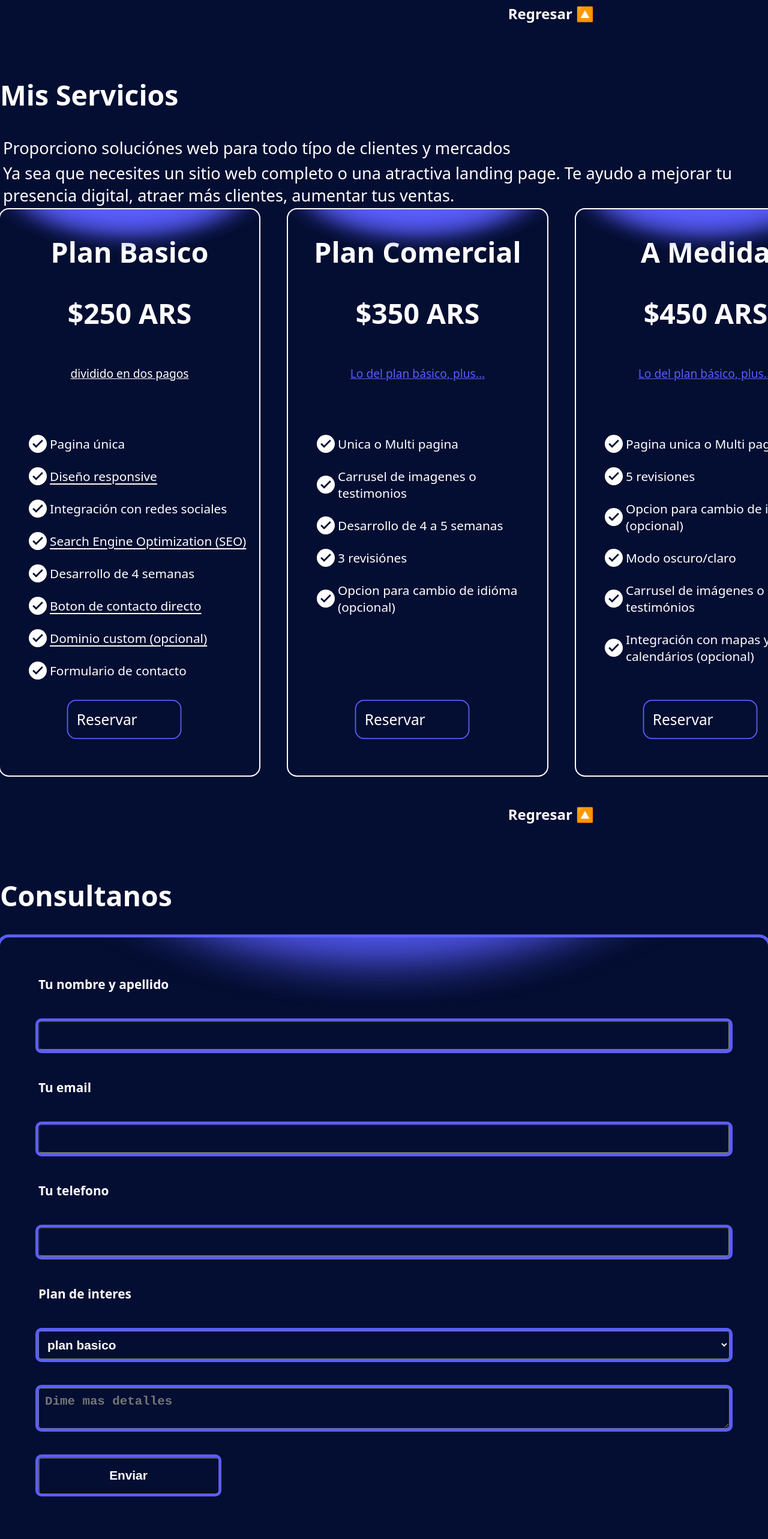
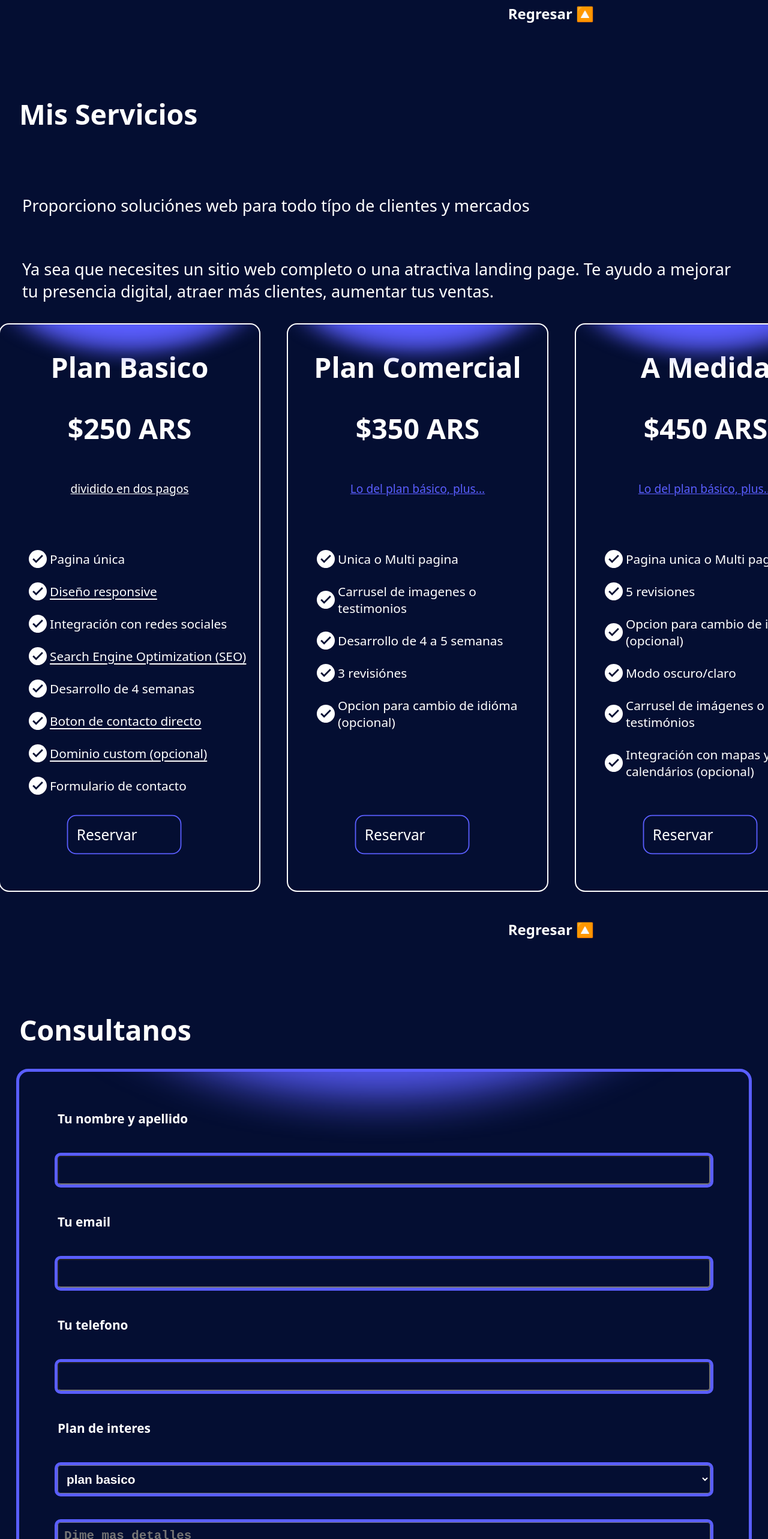
Before and after one commit to lautaroDSwebdev/DISAWebs, a Next.js app: page / in a window 1280 px wide. Shown: the part 6060-8626 px from the top of the page at 60% size. Built offline with nearby package versions, Linux system fonts and the light colour scheme.

Commit message:
feat: styles form + services

```diff
--- a/src/app/_components/FormComponent.tsx
+++ b/src/app/_components/FormComponent.tsx
@@ -8,9 +8,9 @@ const info = useContext(langCotext)
     const form_info = info.data.form,
     id_contact = info.data.ids_component
     return (
-        <div id={id_contact[8]} className='g-maxwidth-page'>
+        <div id={id_contact[8]} className='g-maxwidth-page div_form'>
             <h2>Consultanos</h2>
-            <form className=' border-box-line-blue-form blur-blue-how-work' action="">
+            <form className='border-box-line-blue-form blur-blue-how-work' action="">
                 <label htmlFor="nombre">{form_info.label[0]}</label>
                 <input id='nombre' type="text" />
                 <label htmlFor="mail">{form_info.label[1]}</label>
--- a/src/app/_components/MisServicios.tsx
+++ b/src/app/_components/MisServicios.tsx
@@ -11,7 +11,7 @@ export const MisServicios = () => {
     id_services = info.data.ids_component
   return (
     <div id={`${id_services[7]}`} className='g-maxwidth-page '>
-      <section>
+      <section className='section_title_info_servicios'>
         <h2>{servicios.titulo}</h2>
         <p className='g-subtitle-texts'>{servicios.sub_titulo}</p>
         <p className='g-subtitle-texts'>{servicios.titulo_ultimo}</p>
--- a/src/app/_components/comp2.css
+++ b/src/app/_components/comp2.css
@@ -99,6 +99,12 @@
       text-align: center;
     }
   }
+}
+.section_title_info_servicios >*{
+  padding: 2rem;
+  /* @media (width < 900px) {
+
+  } */
 }
 .grid_services {
   display: grid;
@@ -259,7 +265,9 @@
     transform: translateY(-2px);
   }
 }
-
+.div_form{
+  padding: 2rem;
+}
 form {
   display: flex;
   flex-direction: column;
@@ -288,6 +296,7 @@ form {
     &:hover{
       background: var(--color-blue);
     }
+
   }
 
   button{
@@ -309,4 +318,5 @@ form {
       background-color: var(--color-blue);
     }
   }
+
 }
```
